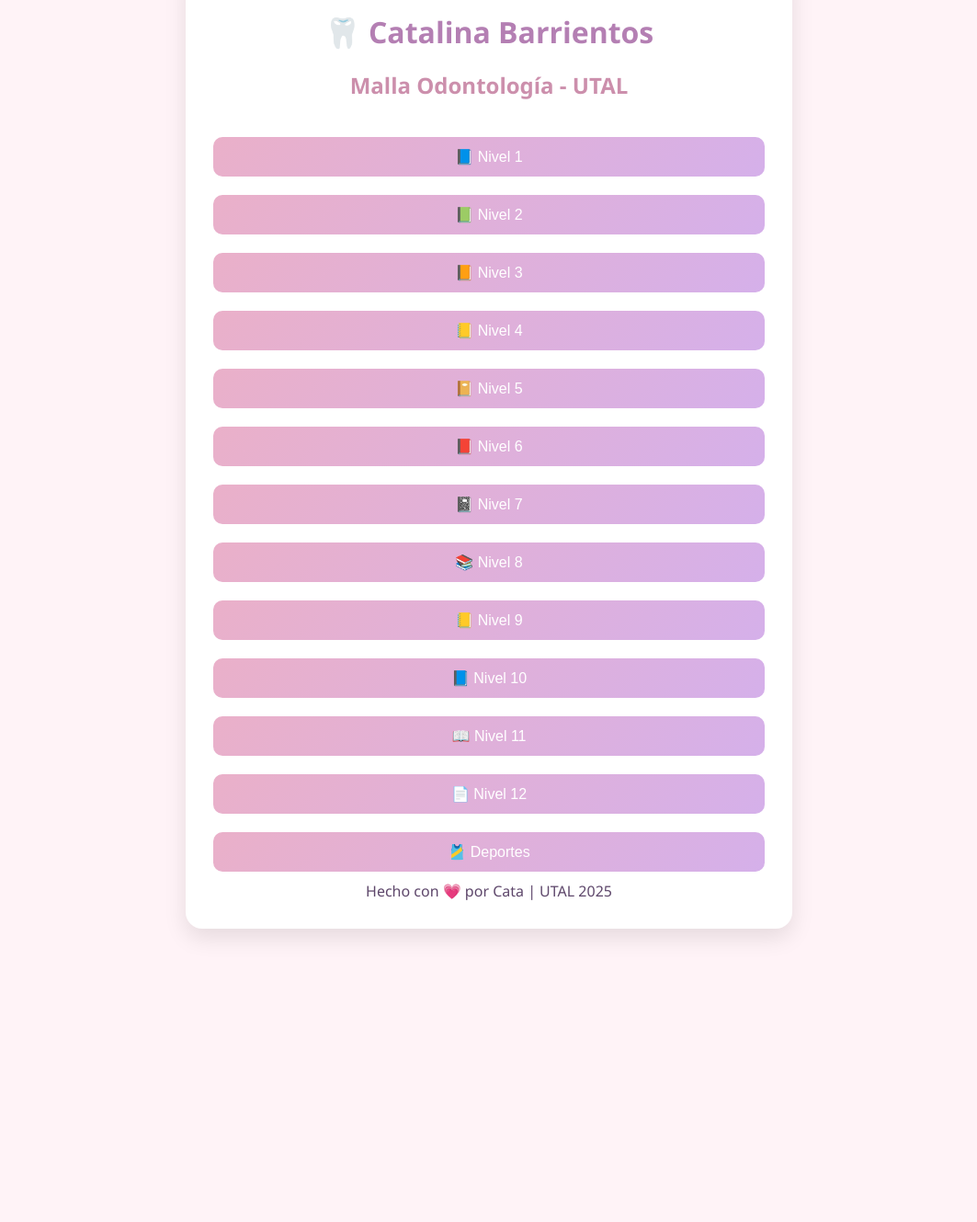
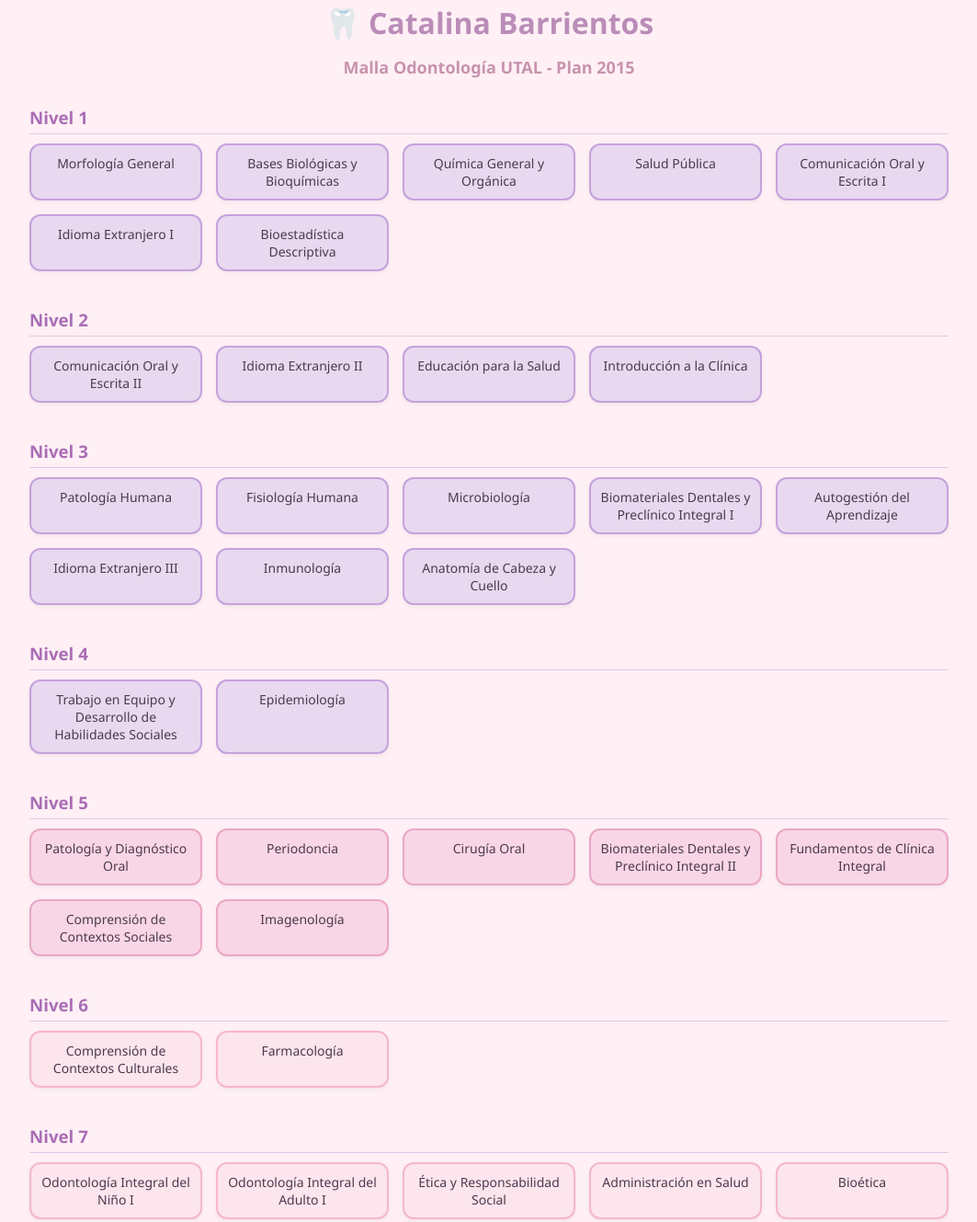
Before and after one commit to catikaat/malla-odontoo, a plain HTML site: page index.html in a window 1280 px wide. Shown: the part 78-1407 px from the top of the page at 92% size, without its empty margins (108-1171 px from the left). Before the commit the page ends 1128 px from the top, so only its background shows below. Drawn offline with Linux system fonts and the light colour scheme.

Commit message:
Update index.html

```diff
--- a/index.html
+++ b/index.html
@@ -1,185 +1,207 @@
 <!DOCTYPE html><html lang="es">
 <head>
   <meta charset="UTF-8" />
-  <meta name="viewport" content="width=device-width, initial-scale=1.0"/>
-  <title>Malla Interactiva Odonto UTAL</title>
-  <link rel="stylesheet" href="style.css" />
+  <meta name="viewport" content="width=device-width, initial-scale=1.0">
+  <title>Malla Odontología UTAL - Cata</title>
+  <style>
+    body {
+      margin: 0;
+      font-family: 'Segoe UI', sans-serif;
+      background: #fff0f5;
+      color: #4d3a4e;
+    }.container {
+  max-width: 1000px;
+  margin: 40px auto;
+  padding: 20px;
+  text-align: center;
+}
+
+h1 {
+  font-size: 32px;
+  color: #ba8db8;
+  margin-bottom: 5px;
+}
+
+h2 {
+  font-size: 18px;
+  color: #c793ae;
+  margin-bottom: 30px;
+}
+
+.nivel {
+  margin-bottom: 40px;
+}
+
+.nivel h3 {
+  text-align: left;
+  margin: 20px 0 10px;
+  color: #a96db5;
+  border-bottom: 1px solid #e4c6e4;
+  padding-bottom: 5px;
+}
+
+.grid {
+  display: grid;
+  grid-template-columns: repeat(auto-fill, minmax(160px, 1fr));
+  gap: 15px;
+}
+
+.ramo {
+  border-radius: 12px;
+  padding: 10px;
+  font-size: 14px;
+  box-shadow: 0 2px 5px rgba(0,0,0,0.05);
+  transition: 0.2s;
+}
+
+.ramo:hover {
+  transform: scale(1.03);
+  box-shadow: 0 4px 8px rgba(0,0,0,0.1);
+}
+
+.pendiente { background: #fce5ec; border: 2px solid #f5b5d1; }
+.cursando { background: #f9d6e5; border: 2px solid #eaa7c5; }
+.aprobado { background: #e8d9f0; border: 2px solid #c5a2dd; }
+
+footer {
+  margin-top: 40px;
+  font-size: 12px;
+  color: #b48ab4;
+}
+
+  </style>
 </head>
 <body>
   <div class="container">
     <h1>🦷 Catalina Barrientos</h1>
-    <h2>Malla Odontología - UTAL</h2><!-- NIVEL 1 -->
-<div class="semestre">
-  <button onclick="toggle('nivel1')">📘 Nivel 1</button>
-  <div class="contenido" id="nivel1">
-    <ul>
-      <li>Morfología General</li>
-      <li>Bases Biológicas y Bioquímicas</li>
-      <li>Química General y Orgánica</li>
-      <li>Salud Pública</li>
-      <li>Comunicación Oral y Escrita I</li>
-      <li>Idioma Extranjero I</li>
-      <li>Bioestadística Descriptiva</li>
-    </ul>
+    <h2>Malla Odontología UTAL - Plan 2015</h2><!-- NIVEL 1 (APROBADO) -->
+<div class="nivel">
+  <h3>Nivel 1</h3>
+  <div class="grid">
+    <div class="ramo aprobado">Morfología General</div>
+    <div class="ramo aprobado">Bases Biológicas y Bioquímicas</div>
+    <div class="ramo aprobado">Química General y Orgánica</div>
+    <div class="ramo aprobado">Salud Pública</div>
+    <div class="ramo aprobado">Comunicación Oral y Escrita I</div>
+    <div class="ramo aprobado">Idioma Extranjero I</div>
+    <div class="ramo aprobado">Bioestadística Descriptiva</div>
   </div>
 </div>
 
-<!-- NIVEL 2 -->
-<div class="semestre">
-  <button onclick="toggle('nivel2')">📗 Nivel 2</button>
-  <div class="contenido" id="nivel2">
-    <ul>
-      <li>Comunicación Oral y Escrita II</li>
-      <li>Idioma Extranjero II</li>
-      <li>Educación para la Salud</li>
-      <li>Introducción a la Clínica</li>
-    </ul>
+<!-- NIVEL 2 (APROBADO) -->
+<div class="nivel">
+  <h3>Nivel 2</h3>
+  <div class="grid">
+    <div class="ramo aprobado">Comunicación Oral y Escrita II</div>
+    <div class="ramo aprobado">Idioma Extranjero II</div>
+    <div class="ramo aprobado">Educación para la Salud</div>
+    <div class="ramo aprobado">Introducción a la Clínica</div>
   </div>
 </div>
 
-<!-- NIVEL 3 -->
-<div class="semestre">
-  <button onclick="toggle('nivel3')">📙 Nivel 3</button>
-  <div class="contenido" id="nivel3">
-    <ul>
-      <li>Patología Humana</li>
-      <li>Fisiología Humana</li>
-      <li>Microbiología</li>
-      <li>Biomateriales Dentales y Preclínico Integral I</li>
-      <li>Autogestión del Aprendizaje</li>
-      <li>Idioma Extranjero III</li>
-      <li>Inmunología</li>
-      <li>Anatomía de Cabeza y Cuello</li>
-    </ul>
+<!-- NIVEL 3 (APROBADO) -->
+<div class="nivel">
+  <h3>Nivel 3</h3>
+  <div class="grid">
+    <div class="ramo aprobado">Patología Humana</div>
+    <div class="ramo aprobado">Fisiología Humana</div>
+    <div class="ramo aprobado">Microbiología</div>
+    <div class="ramo aprobado">Biomateriales Dentales y Preclínico Integral I</div>
+    <div class="ramo aprobado">Autogestión del Aprendizaje</div>
+    <div class="ramo aprobado">Idioma Extranjero III</div>
+    <div class="ramo aprobado">Inmunología</div>
+    <div class="ramo aprobado">Anatomía de Cabeza y Cuello</div>
   </div>
 </div>
 
-<!-- NIVEL 4 -->
-<div class="semestre">
-  <button onclick="toggle('nivel4')">📒 Nivel 4</button>
-  <div class="contenido" id="nivel4">
-    <ul>
-      <li>Trabajo en Equipo y Desarrollo de Habilidades Sociales</li>
-      <li>Epidemiología</li>
-    </ul>
+<!-- NIVEL 4 (APROBADO) -->
+<div class="nivel">
+  <h3>Nivel 4</h3>
+  <div class="grid">
+    <div class="ramo aprobado">Trabajo en Equipo y Desarrollo de Habilidades Sociales</div>
+    <div class="ramo aprobado">Epidemiología</div>
   </div>
 </div>
 
-<!-- NIVEL 5 -->
-<div class="semestre">
-  <button onclick="toggle('nivel5')">📔 Nivel 5</button>
-  <div class="contenido" id="nivel5">
-    <ul>
-      <li>Patología y Diagnóstico Oral</li>
-      <li>Periodoncia</li>
-      <li>Cirugía Oral</li>
-      <li>Biomateriales Dentales y Preclínico Integral II</li>
-      <li>Fundamentos de Clínica Integral</li>
-      <li>Comprensión de Contextos Sociales</li>
-      <li>Imagenología</li>
-    </ul>
+<!-- NIVEL 5 (CURSANDO) -->
+<div class="nivel">
+  <h3>Nivel 5</h3>
+  <div class="grid">
+    <div class="ramo cursando">Patología y Diagnóstico Oral</div>
+    <div class="ramo cursando">Periodoncia</div>
+    <div class="ramo cursando">Cirugía Oral</div>
+    <div class="ramo cursando">Biomateriales Dentales y Preclínico Integral II</div>
+    <div class="ramo cursando">Fundamentos de Clínica Integral</div>
+    <div class="ramo cursando">Comprensión de Contextos Sociales</div>
+    <div class="ramo cursando">Imagenología</div>
   </div>
 </div>
 
-<!-- NIVEL 6 -->
-<div class="semestre">
-  <button onclick="toggle('nivel6')">📕 Nivel 6</button>
-  <div class="contenido" id="nivel6">
-    <ul>
-      <li>Comprensión de Contextos Culturales</li>
-      <li>Farmacología</li>
-    </ul>
+<!-- NIVEL 6 EN ADELANTE (PENDIENTE) -->
+<div class="nivel">
+  <h3>Nivel 6</h3>
+  <div class="grid">
+    <div class="ramo pendiente">Comprensión de Contextos Culturales</div>
+    <div class="ramo pendiente">Farmacología</div>
   </div>
 </div>
 
-<!-- NIVEL 7 -->
-<div class="semestre">
-  <button onclick="toggle('nivel7')">📓 Nivel 7</button>
-  <div class="contenido" id="nivel7">
-    <ul>
-      <li>Odontología Integral del Niño I</li>
-      <li>Odontología Integral del Adulto I</li>
-      <li>Ética y Responsabilidad Social</li>
-      <li>Administración en Salud</li>
-      <li>Bioética</li>
-    </ul>
+<div class="nivel">
+  <h3>Nivel 7</h3>
+  <div class="grid">
+    <div class="ramo pendiente">Odontología Integral del Niño I</div>
+    <div class="ramo pendiente">Odontología Integral del Adulto I</div>
+    <div class="ramo pendiente">Ética y Responsabilidad Social</div>
+    <div class="ramo pendiente">Administración en Salud</div>
+    <div class="ramo pendiente">Bioética</div>
   </div>
 </div>
 
-<!-- NIVEL 8 -->
-<div class="semestre">
-  <button onclick="toggle('nivel8')">📚 Nivel 8</button>
-  <div class="contenido" id="nivel8">
-    <ul>
-      <li>Responsabilidad Social</li>
-      <li>Odontogeriatría</li>
-      <li>Ortopedia Dentomaxilar</li>
-    </ul>
+<div class="nivel">
+  <h3>Nivel 8</h3>
+  <div class="grid">
+    <div class="ramo pendiente">Responsabilidad Social</div>
+    <div class="ramo pendiente">Odontogeriatría</div>
+    <div class="ramo pendiente">Ortopedia Dentomaxilar</div>
   </div>
 </div>
 
-<!-- NIVEL 9 -->
-<div class="semestre">
-  <button onclick="toggle('nivel9')">📒 Nivel 9</button>
-  <div class="contenido" id="nivel9">
-    <ul>
-      <li>Odontología Integral del Niño II</li>
-      <li>Odontología Poblacional</li>
-      <li>Odontología Integral del Adulto II</li>
-    </ul>
+<div class="nivel">
+  <h3>Nivel 9</h3>
+  <div class="grid">
+    <div class="ramo pendiente">Odontología Integral del Niño II</div>
+    <div class="ramo pendiente">Odontología Poblacional</div>
+    <div class="ramo pendiente">Odontología Integral del Adulto II</div>
   </div>
 </div>
 
-<!-- NIVEL 10 -->
-<div class="semestre">
-  <button onclick="toggle('nivel10')">📘 Nivel 10</button>
-  <div class="contenido" id="nivel10">
-    <ul>
-      <li>—</li>
-    </ul>
+<div class="nivel">
+  <h3>Nivel 11</h3>
+  <div class="grid">
+    <div class="ramo pendiente">Internado</div>
+    <div class="ramo pendiente">Gestión de Instituciones de Salud</div>
+    <div class="ramo pendiente">Proyecto de Memoria</div>
+    <div class="ramo pendiente">Estadística Inferencial</div>
   </div>
 </div>
 
-<!-- NIVEL 11 -->
-<div class="semestre">
-  <button onclick="toggle('nivel11')">📖 Nivel 11</button>
-  <div class="contenido" id="nivel11">
-    <ul>
-      <li>Internado</li>
-      <li>Gestión de Instituciones de Salud</li>
-      <li>Proyecto de Memoria</li>
-      <li>Estadística Inferencial</li>
-    </ul>
+<div class="nivel">
+  <h3>Nivel 12</h3>
+  <div class="grid">
+    <div class="ramo pendiente">Memoria</div>
   </div>
 </div>
 
-<!-- NIVEL 12 -->
-<div class="semestre">
-  <button onclick="toggle('nivel12')">📄 Nivel 12</button>
-  <div class="contenido" id="nivel12">
-    <ul>
-      <li>Memoria</li>
-    </ul>
-  </div>
-</div>
-
-<!-- NIVEL 98 (Deportes) -->
-<div class="semestre">
-  <button onclick="toggle('nivel98')">🎽 Deportes</button>
-  <div class="contenido" id="nivel98">
-    <ul>
-      <li>Deporte I</li>
-      <li>Deporte II</li>
-    </ul>
+<div class="nivel">
+  <h3>Extras</h3>
+  <div class="grid">
+    <div class="ramo aprobado">Deporte I</div>
+    <div class="ramo aprobado">Deporte II</div>
   </div>
 </div>
 
 <footer>Hecho con 💗 por Cata | UTAL 2025</footer>
 
-  </div>  <script>
-    function toggle(id) {
-      const contenido = document.getElementById(id);
-      contenido.style.display = contenido.style.display === 'block' ? 'none' : 'block';
-    }
-  </script></body>
+  </div>
+</body>
 </html>
```
